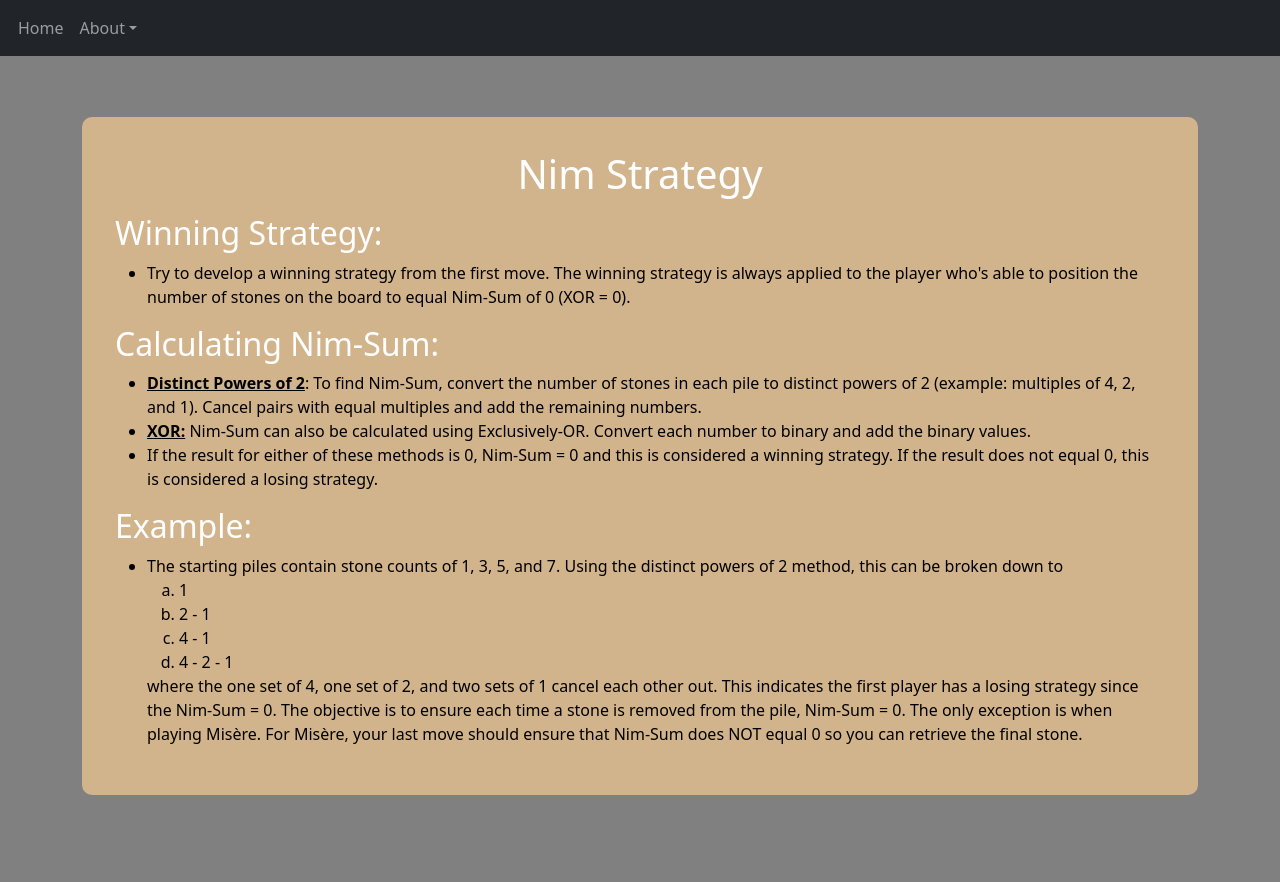
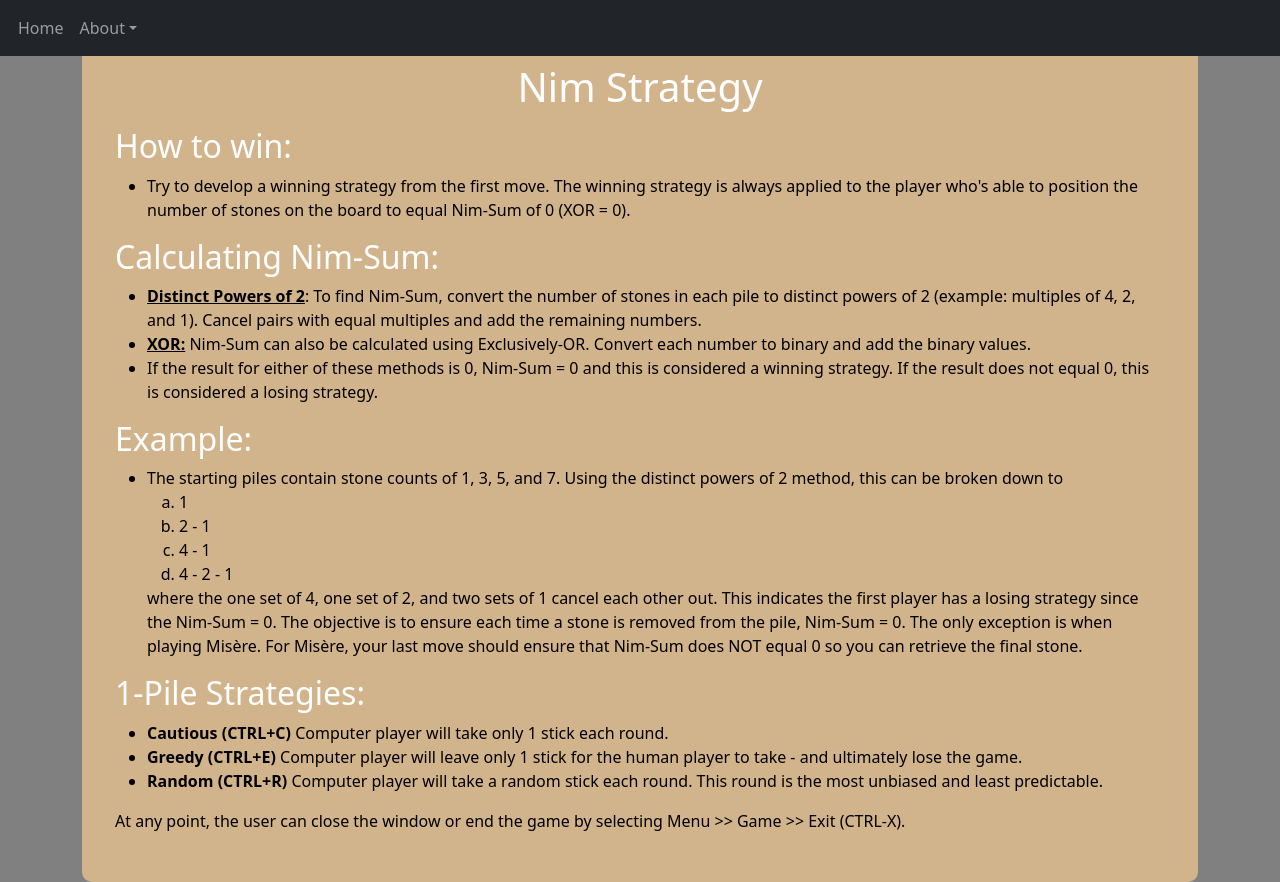
Before and after one commit to jwaynemax/Lab_01_project1_Refactor_Nim, a plain HTML site: page Week 00/strategies.html in a window 1280 px wide. Before the commit the page ends 856 px from the top, so only its background shows below. Drawn offline with nearby package versions, Linux system fonts and the light colour scheme.

Commit message:
updated user guide strategies.html to include 1-pile strategy notes that explain each strategy added to the game

```diff
--- a/Week 00/strategies.html
+++ b/Week 00/strategies.html
@@ -42,7 +42,7 @@
             <div class="content">
                 <h1>Nim Strategy</h1>
                 <p>
-                <h2>Winning Strategy:</h2>
+                <h2>How to win:</h2>
                 <ul>
                     <li>Try to develop a winning strategy from the first move. The winning strategy is always applied to
                         the player who's able to position the number of stones on the board to equal Nim-Sum of 0 (XOR =
@@ -86,6 +86,13 @@
                         NOT equal 0 so you can retrieve the final stone.
                     </li>
                 </ul>
+                <h2>1-Pile Strategies:</h2>
+                <ul>
+                    <li><strong>Cautious (CTRL+C)</strong> Computer player will take only 1 stick each round.</li>
+                    <li><strong>Greedy (CTRL+E)</strong> Computer player will leave only 1 stick for the human player to take - and ultimately lose the game.</li>
+                    <li><strong>Random (CTRL+R)</strong> Computer player will take a random stick each round. This round is the most unbiased and least predictable.</li>
+                </ul>
+                <p>At any point, the user can close the window or end the game by selecting Menu >> Game >> Exit (CTRL-X).</p>
                 </p>
             </div>
         </div>
```
